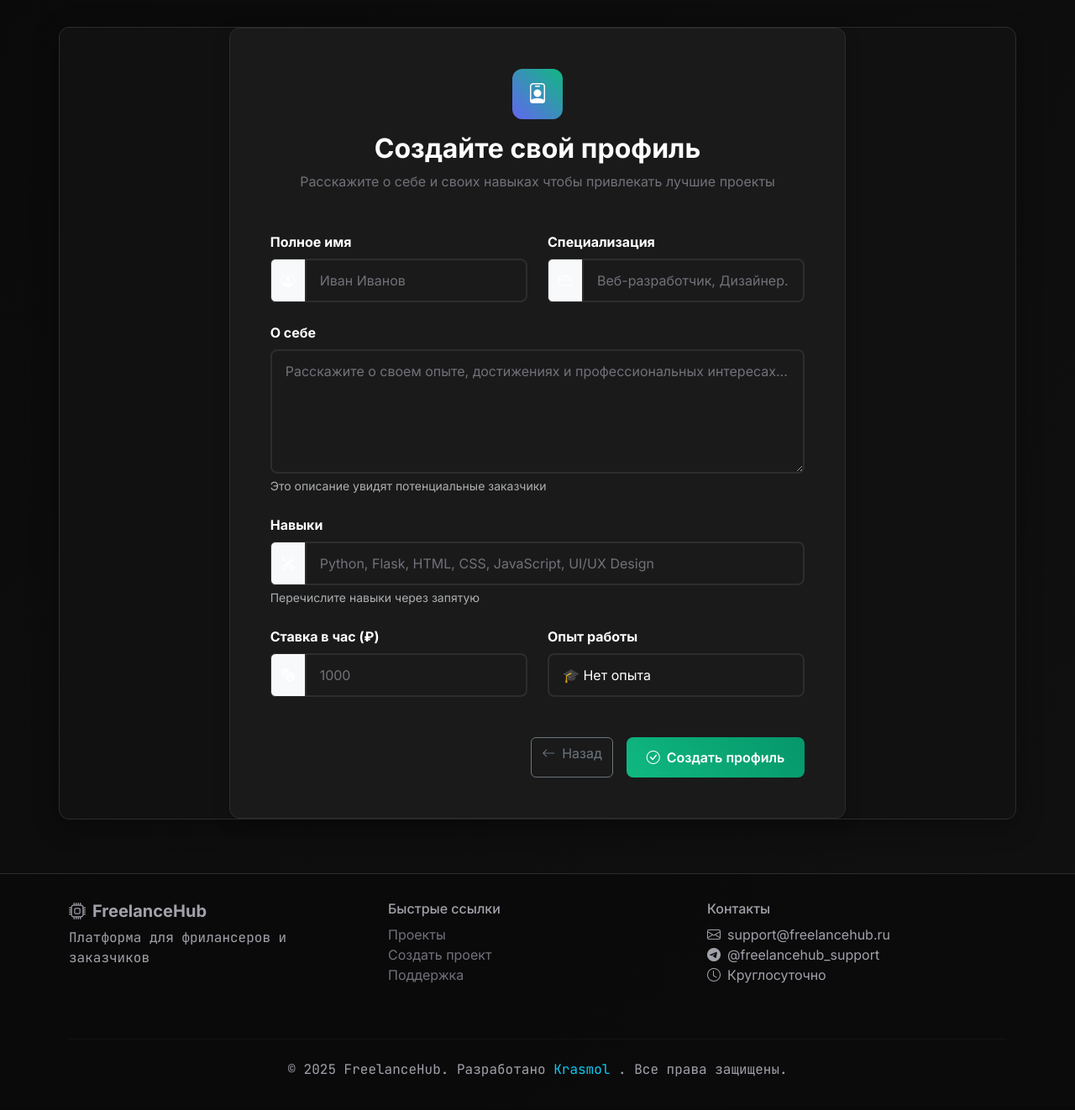
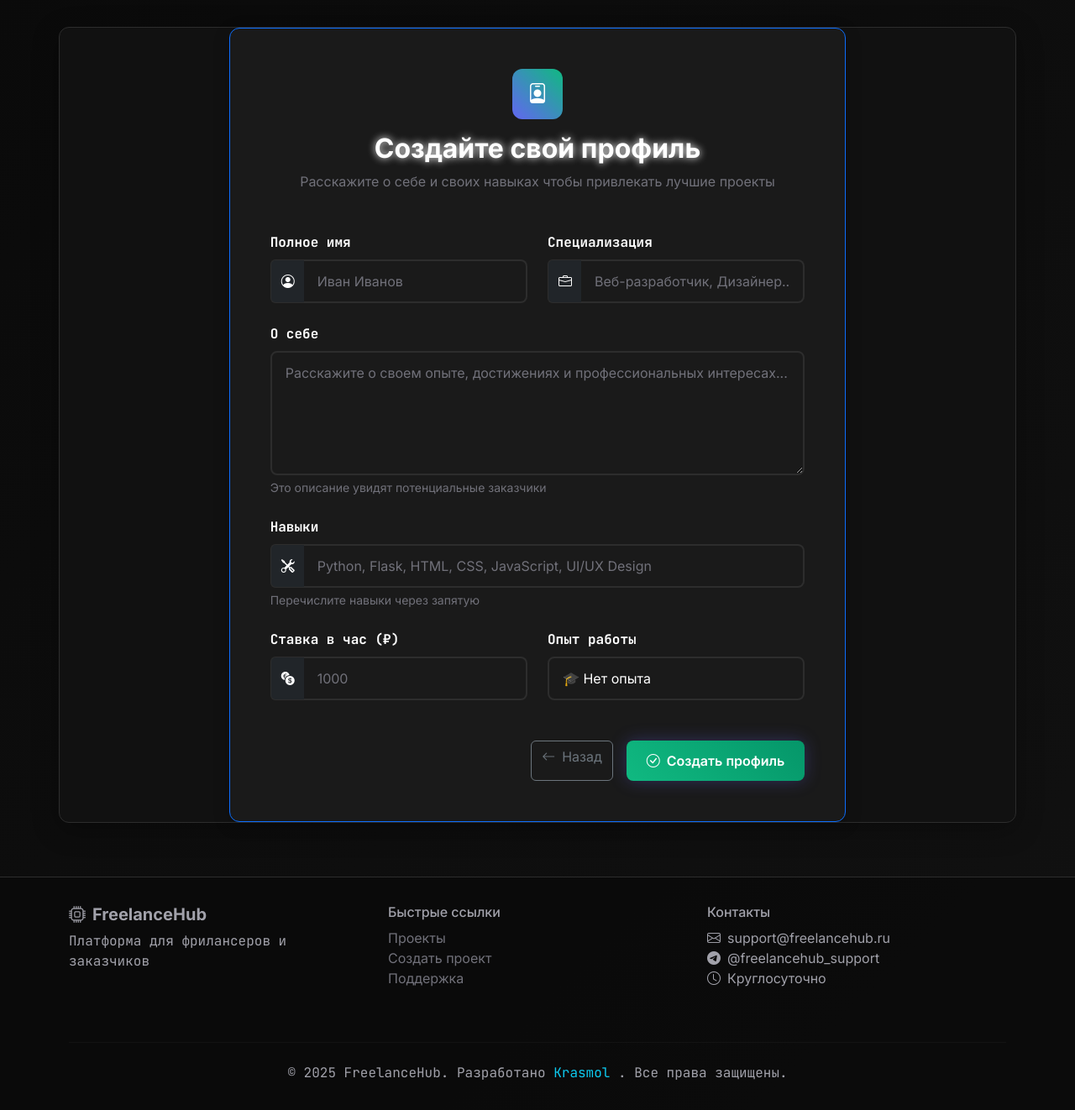
Before and after one commit to Krasmol/platform_for_freelancers, a Flask app: page /profile/create in a window 1280 px wide. Shown: the part 65-1387 px from the top of the page at 84% size. Before the commit the page ends 1347 px from the top, so only its background shows below. Run offline with Flask 3, Linux system fonts and the light colour scheme; a user stored in the database is signed in.

Commit message:
Update create_profile.html
изменен стиль

```diff
--- a/templates/create_profile.html
+++ b/templates/create_profile.html
@@ -3,74 +3,74 @@
 {% block content %}
 <div class="row justify-content-center">
     <div class="col-lg-8">
-        <div class="card">
+        <div class="card border-primary">
             <div class="card-body p-5">
                 <div class="text-center mb-5">
                     <div class="feature-icon mx-auto">
                         <i class="bi bi-person-badge"></i>
                     </div>
-                    <h2 class="fw-bold mt-3">Создайте свой профиль</h2>
+                    <h2 class="fw-bold mt-3 text-glow">Создайте свой профиль</h2>
                     <p class="text-muted">Расскажите о себе и своих навыках чтобы привлекать лучшие проекты</p>
                 </div>
 
                 <form method="POST">
                     <div class="row">
                         <div class="col-md-6 mb-4">
-                            <label for="full_name" class="form-label fw-bold">Полное имя</label>
+                            <label for="full_name" class="form-label fw-bold code-font">Полное имя</label>
                             <div class="input-group">
-                                <span class="input-group-text bg-light">
+                                <span class="input-group-text bg-dark border-end-0">
                                     <i class="bi bi-person-circle"></i>
                                 </span>
-                                <input type="text" class="form-control" id="full_name" name="full_name"
+                                <input type="text" class="form-control border-start-0" id="full_name" name="full_name"
                                        placeholder="Иван Иванов" required>
                             </div>
                         </div>
 
                         <div class="col-md-6 mb-4">
-                            <label for="title" class="form-label fw-bold">Специализация</label>
+                            <label for="title" class="form-label fw-bold code-font">Специализация</label>
                             <div class="input-group">
-                                <span class="input-group-text bg-light">
+                                <span class="input-group-text bg-dark border-end-0">
                                     <i class="bi bi-briefcase"></i>
                                 </span>
-                                <input type="text" class="form-control" id="title" name="title"
+                                <input type="text" class="form-control border-start-0" id="title" name="title"
                                        placeholder="Веб-разработчик, Дизайнер..." required>
                             </div>
                         </div>
                     </div>
 
                     <div class="mb-4">
-                        <label for="description" class="form-label fw-bold">О себе</label>
+                        <label for="description" class="form-label fw-bold code-font">О себе</label>
                         <textarea class="form-control" id="description" name="description" rows="5"
                                   placeholder="Расскажите о своем опыте, достижениях и профессиональных интересах..."></textarea>
-                        <div class="form-text">Это описание увидят потенциальные заказчики</div>
+                        <div class="form-text text-muted">Это описание увидят потенциальные заказчики</div>
                     </div>
 
                     <div class="mb-4">
-                        <label for="skills" class="form-label fw-bold">Навыки</label>
+                        <label for="skills" class="form-label fw-bold code-font">Навыки</label>
                         <div class="input-group">
-                            <span class="input-group-text bg-light">
+                            <span class="input-group-text bg-dark border-end-0">
                                 <i class="bi bi-tools"></i>
                             </span>
-                            <input type="text" class="form-control" id="skills" name="skills"
+                            <input type="text" class="form-control border-start-0" id="skills" name="skills"
                                    placeholder="Python, Flask, HTML, CSS, JavaScript, UI/UX Design">
                         </div>
-                        <div class="form-text">Перечислите навыки через запятую</div>
+                        <div class="form-text text-muted">Перечислите навыки через запятую</div>
                     </div>
 
                     <div class="row">
                         <div class="col-md-6 mb-4">
-                            <label for="hourly_rate" class="form-label fw-bold">Ставка в час (₽)</label>
+                            <label for="hourly_rate" class="form-label fw-bold code-font">Ставка в час (₽)</label>
                             <div class="input-group">
-                                <span class="input-group-text bg-light">
+                                <span class="input-group-text bg-dark border-end-0">
                                     <i class="bi bi-currency-exchange"></i>
                                 </span>
-                                <input type="number" class="form-control" id="hourly_rate" name="hourly_rate"
+                                <input type="number" class="form-control border-start-0" id="hourly_rate" name="hourly_rate"
                                        min="0" placeholder="1000">
-                                </div>
+                            </div>
                         </div>
 
                         <div class="col-md-6 mb-4">
-                            <label for="experience" class="form-label fw-bold">Опыт работы</label>
+                            <label for="experience" class="form-label fw-bold code-font">Опыт работы</label>
                             <select class="form-select" id="experience" name="experience">
                                 <option value="Нет опыта">🎓 Нет опыта</option>
                                 <option value="До 1 года">⭐ До 1 года</option>
@@ -85,7 +85,7 @@
                         <a href="{{ url_for('index') }}" class="btn btn-outline-secondary me-md-2">
                             <i class="bi bi-arrow-left me-2"></i>Назад
                         </a>
-                        <button type="submit" class="btn btn-success px-4">
+                        <button type="submit" class="btn btn-success px-4 glow">
                             <i class="bi bi-check-circle me-2"></i>Создать профиль
                         </button>
                     </div>
@@ -94,4 +94,18 @@
         </div>
     </div>
 </div>
+
+<style>
+.form-control, .form-select {
+    background: var(--bg-card);
+    border-color: var(--border-color);
+    color: var(--text-primary);
+}
+
+.form-control:focus, .form-select:focus {
+    background: var(--bg-card);
+    border-color: var(--accent-primary);
+    color: var(--text-primary);
+}
+</style>
 {% endblock %}
```
